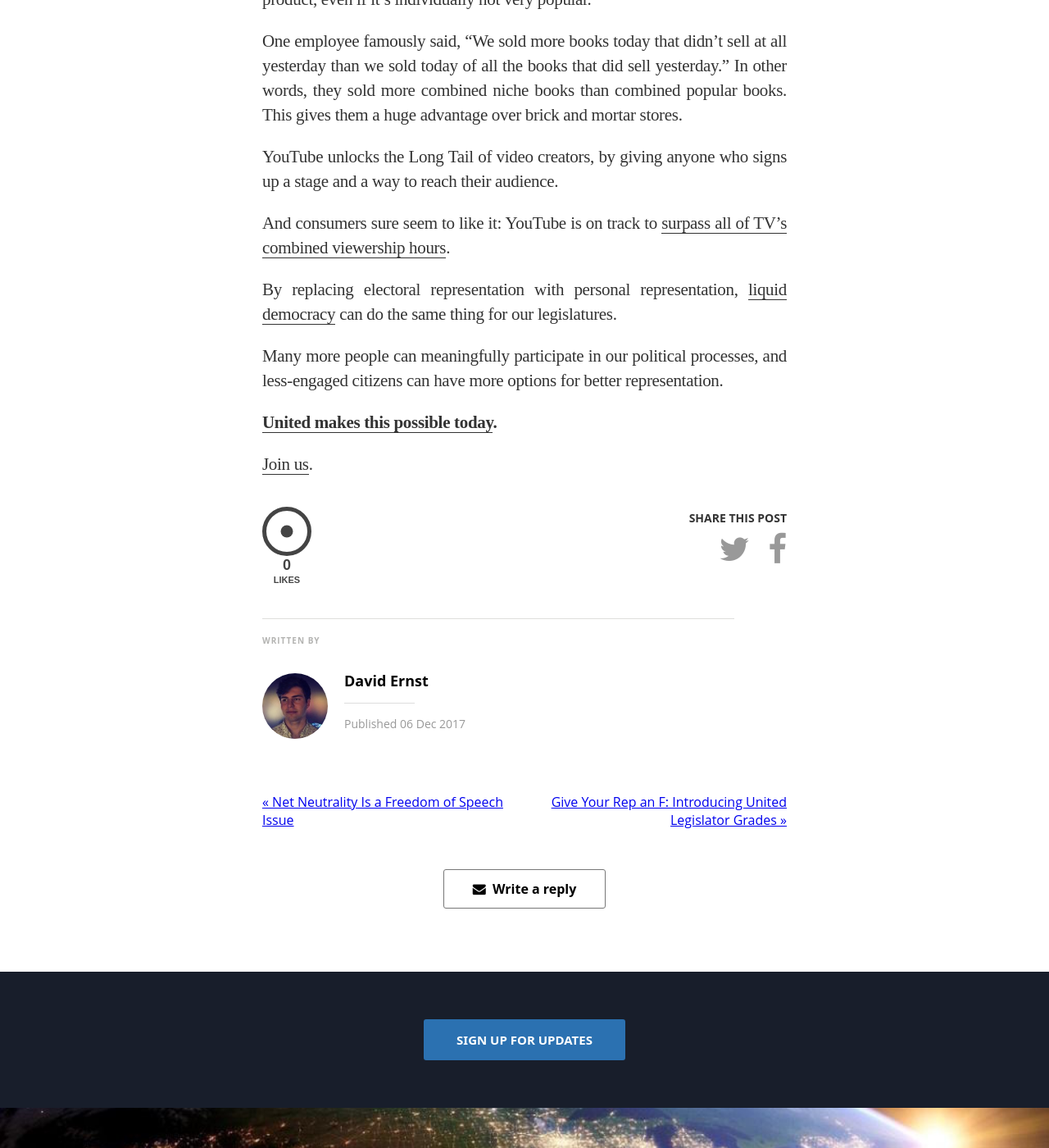
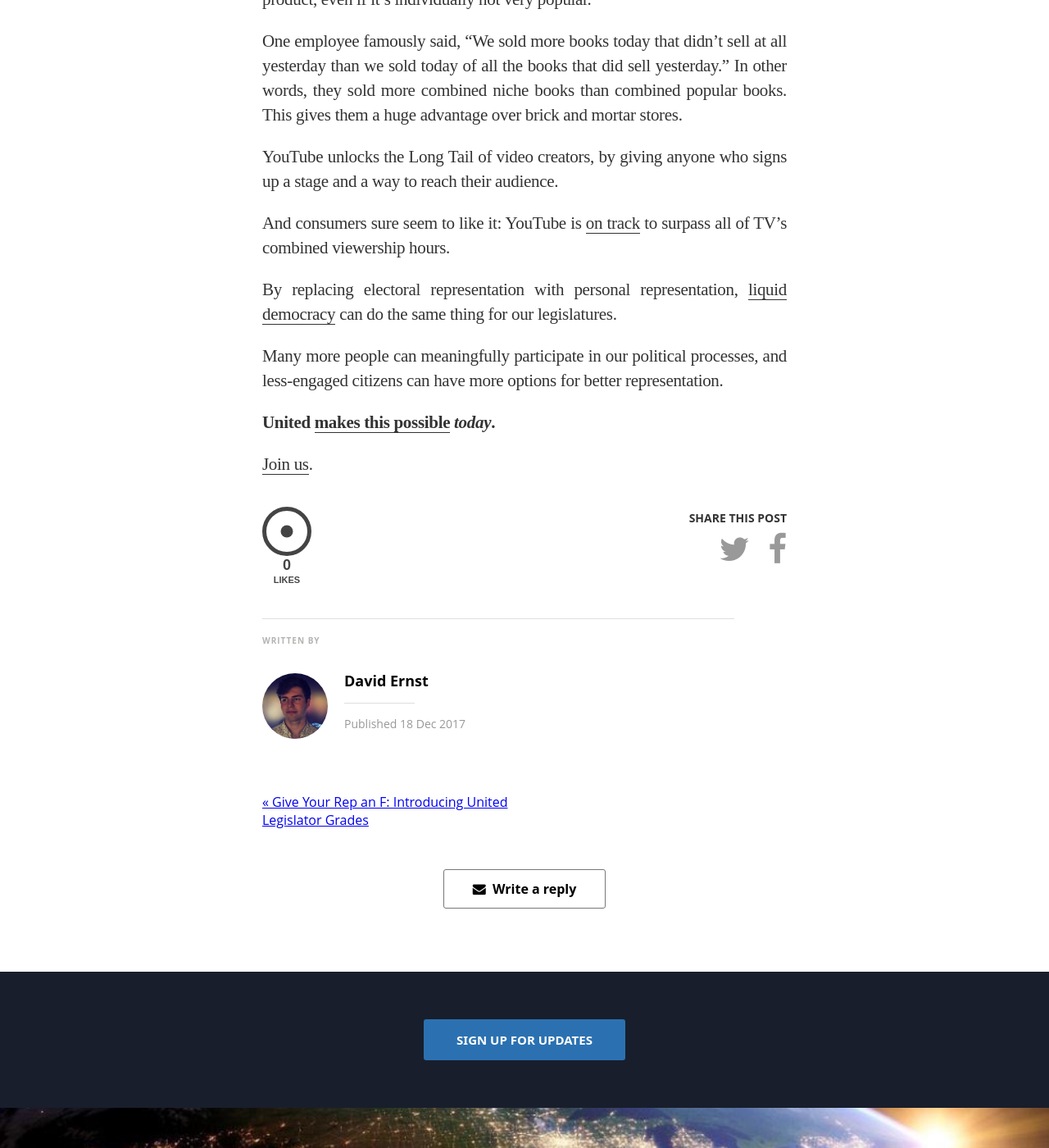
Before and after one commit to voteliquid/blog, a Jekyll site: the page built from _posts/2017-12-18-the-long-tail-of-political-participation.md, in a window 1280 px wide and 1400 px high, scrolled down 2373 px. Shown: the whole window at 82% size. Built offline with Jekyll 4.4.1, drawn with Linux system fonts in a browser that asks for light colours; nearby versions of some CDN libraries; some web fonts are replaced; some of the changed text lies outside the part shown.

Commit message:
Prepare final draft of 'Long Tail' before publishing

```diff
--- a/_posts/2017-12-06-the-long-tail-of-political-participation.md
+++ b/_posts/2017-12-18-the-long-tail-of-political-participation.md
@@ -42,12 +42,12 @@
 
 YouTube unlocks the Long Tail of video creators, by giving anyone who signs up a stage and a way to reach their audience.
 
-And consumers sure seem to like it: YouTube is on track to [surpass all of TV's combined viewership hours](https://www.wsj.com/articles/youtube-tops-1-billion-hours-of-video-a-day-on-pace-to-eclipse-tv-1488220851?mod=e2fb).
+And consumers sure seem to like it: YouTube is [on track](https://www.wsj.com/articles/youtube-tops-1-billion-hours-of-video-a-day-on-pace-to-eclipse-tv-1488220851?mod=e2fb) to surpass all of TV's combined viewership hours.
 
 By replacing electoral representation with personal representation, [liquid democracy](/2016/09/21/what-is-liquid-democracy/) can do the same thing for our legislatures.
 
 Many more people can meaningfully participate in our political processes, and less-engaged citizens can have more options for better representation.
 
-**[United makes this possible today](/2017/11/06/announcing-united-vote/).**
+**United [makes this possible](/2017/11/06/announcing-united-vote/) *today*.**
 
 [Join us](https://united.vote/join).
```
